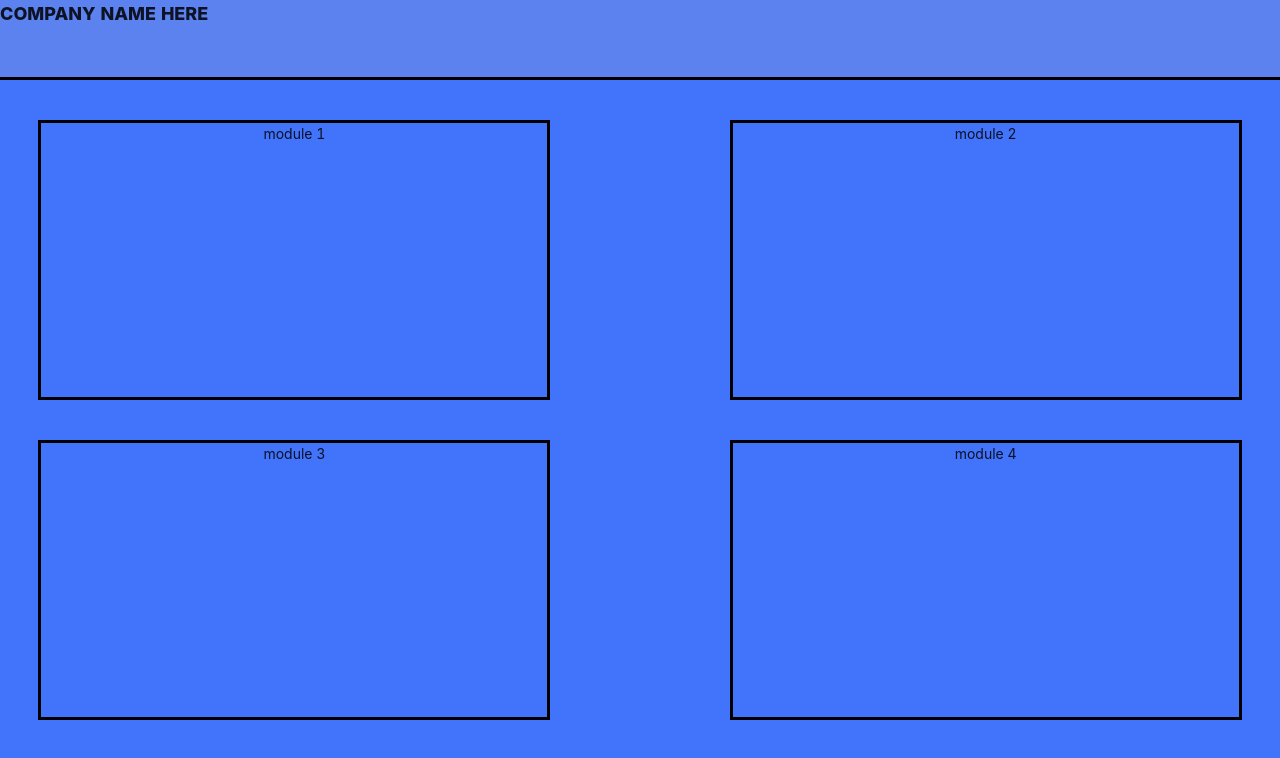
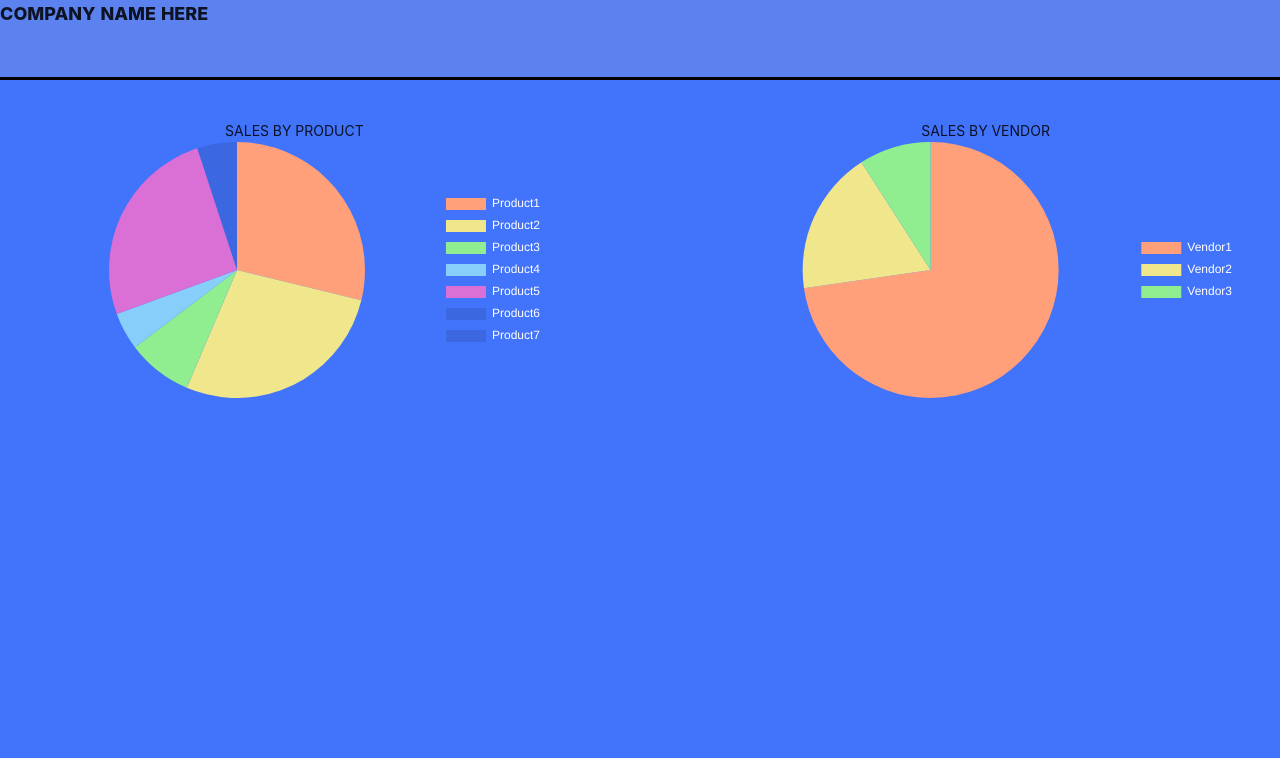
Before and after one commit to triple3567/impacgeniuswebapp, a React (Create React App) app in the folder frontend/: page /dashboard in a window 1280 px wide. Shown: the top 758 px of the page. Built offline with nearby package versions, Linux system fonts and the light colour scheme.

Commit message:
added graphs to dashboard page

```diff
--- a/frontend/src/css/Dashboard.css
+++ b/frontend/src/css/Dashboard.css
@@ -29,7 +29,7 @@
 
 .Dashboard-module1{
     position: absolute;
-    border: medium solid black;
+    border: none;
     left: 3%;
     height: 35vh;
     width: 40vw;
@@ -39,7 +39,7 @@
 
 .Dashboard-module2{
     position: absolute;
-    border: medium solid black;
+    border: none;
     right: 3%;
     height: 35vh;
     width: 40vw;
@@ -49,7 +49,7 @@
 
 .Dashboard-module3{
     position: absolute;
-    border: medium solid black;
+    border: none;
     left: 3%;
     height: 35vh;
     width: 40vw;
@@ -59,7 +59,7 @@
 
 .Dashboard-module4{
     position: absolute;
-    border: medium solid black;
+    border: none;
     right: 3%;
     height: 35vh;
     width: 40vw;
--- a/frontend/src/pages/Dashboard.js
+++ b/frontend/src/pages/Dashboard.js
@@ -1,29 +1,37 @@
 import React from 'react';
 import '../css/Dashboard.css'
+import ProductChart from '../components/ProductSales';
+import VendorChart from '../components/VendorSales';
+
 
 function Dashboard(){
     return(
         <div className='Dashboard'>
             <header className='Dashboard-header'>
+            <script src="https://cdnjs.cloudflare.com/ajax/libs/Chart.js/2.8.0/Chart.min.js"></script>
                 <div className='Dashboard-title'>
                     COMPANY NAME HERE
                 </div>
             </header>
 
             <div className='Dashboard-module1'>
-                module 1
+                SALES BY PRODUCT
+                <ProductChart/>
             </div>
 
+
+
             <div className='Dashboard-module2'>
-                module 2
+                SALES BY VENDOR
+                <VendorChart/>
             </div>
 
             <div className='Dashboard-module3'>
-                module 3
+
             </div>
 
             <div className='Dashboard-module4'>
-                module 4
+
             </div>
         </div>
     )
```
